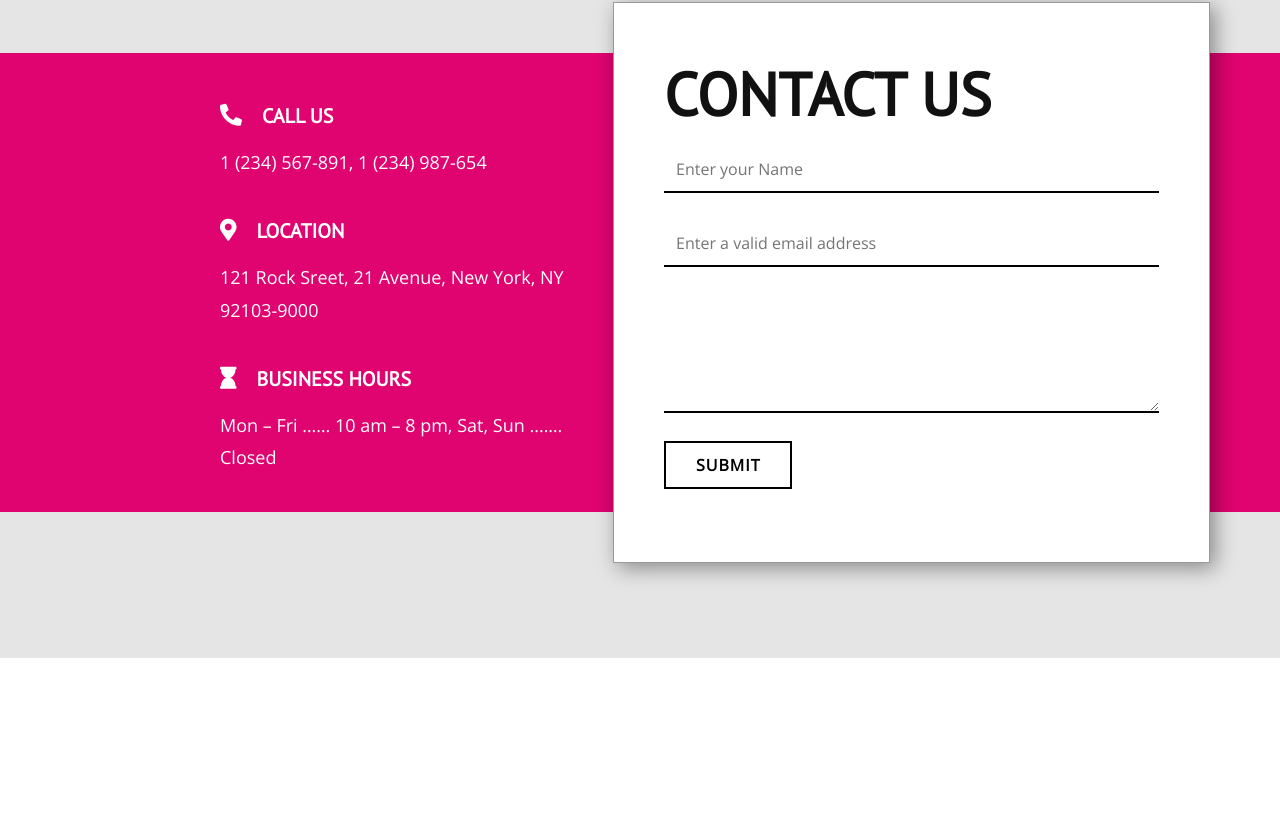
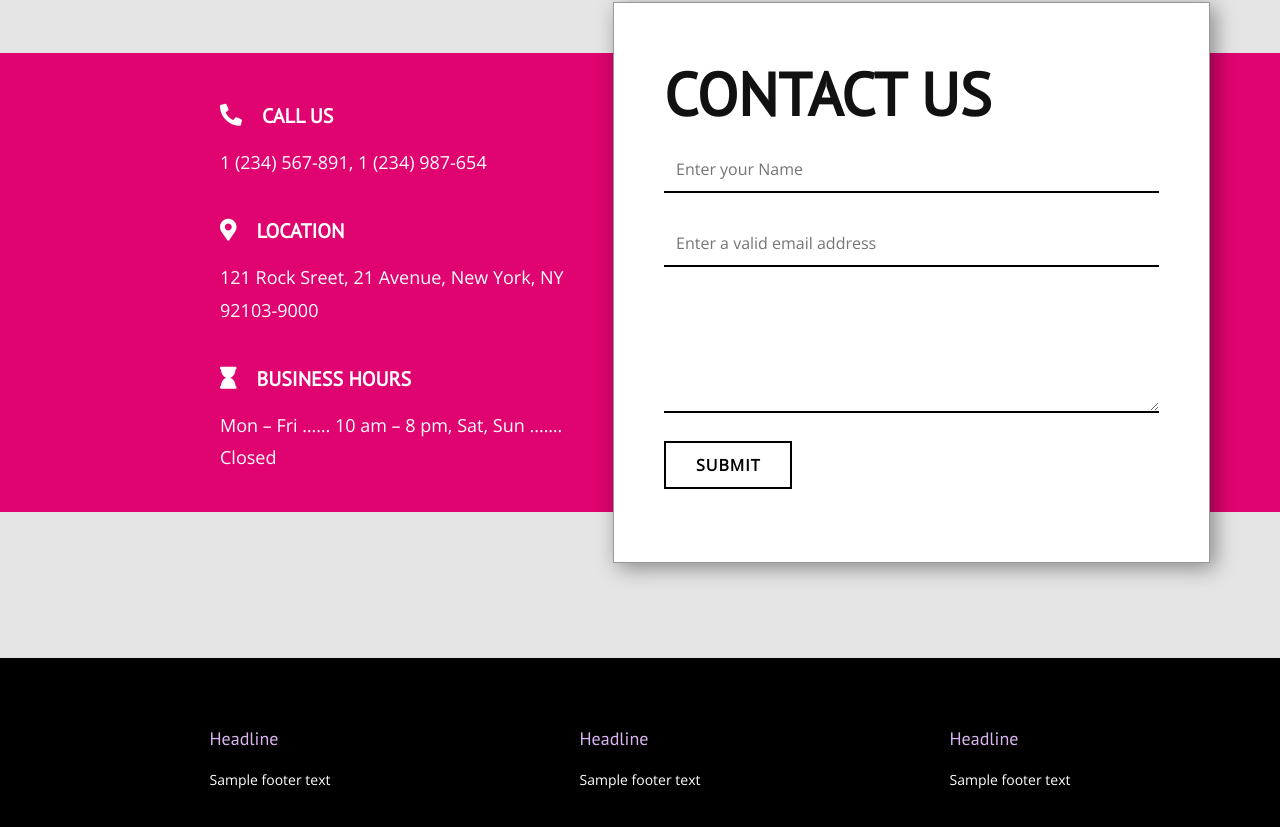
Before and after one commit to bongudth/myself-pets-stories, a Vue app: page / in a window 1280 px wide. Shown: the part 5635-6462 px from the top of the page. Before the commit the page ends 6293 px from the top, so only its background shows below. Built offline with nearby package versions, Linux system fonts and the light colour scheme.

Commit message:
:hammer: update footer

```diff
--- a/src/App.vue
+++ b/src/App.vue
@@ -8,6 +8,7 @@
     <DogCare />
     <SweetHeart />
     <ContactUs />
+    <Footer />
   </div>
 </template>
 
@@ -20,6 +21,7 @@ import PetFood from "./components/PetFood.vue";
 import DogCare from "./components/DogCare.vue";
 import SweetHeart from "./components/SweetHeart.vue";
 import ContactUs from "./components/ContactUs.vue";
+import Footer from "./components/Footer.vue";
 
 export default {
   name: "App",
@@ -32,6 +34,7 @@ export default {
     DogCare,
     SweetHeart,
     ContactUs,
+    Footer
   },
 };
 </script>
--- /dev/null
+++ b/src/components/Footer.vue
@@ -0,0 +1,53 @@
+<template>
+  <div id="footer">
+    <div class="content container">
+      <div>
+        <h6>Headline</h6>
+        <p>Sample footer text</p>
+      </div>
+      <div>
+        <h6>Headline</h6>
+        <p>Sample footer text</p>
+      </div>
+      <div>
+        <h6>Headline</h6>
+        <p>Sample footer text</p>
+      </div>
+    </div>
+  </div>
+</template>
+
+<script>
+export default {
+  name: "Footer",
+};
+</script>
+
+<style lang="scss" scoped>
+#footer {
+  background-color: #000;
+  color: #fff;
+  height: 209px;
+
+  .content {
+    display: flex;
+    justify-content: space-around;
+    align-content: center;
+    padding-top: 70px;
+
+    h6 {
+      font-family: "PT Sans", sans-serif;
+      color: #d9b4ef;
+      font-weight: 400;
+      font-size: 1.125rem;
+      line-height: 1.2;
+    }
+
+    p {
+      font-size: 0.875rem;
+      line-height: 1.6;
+      margin-top: 20px;
+    }
+  }
+}
+</style>
```
